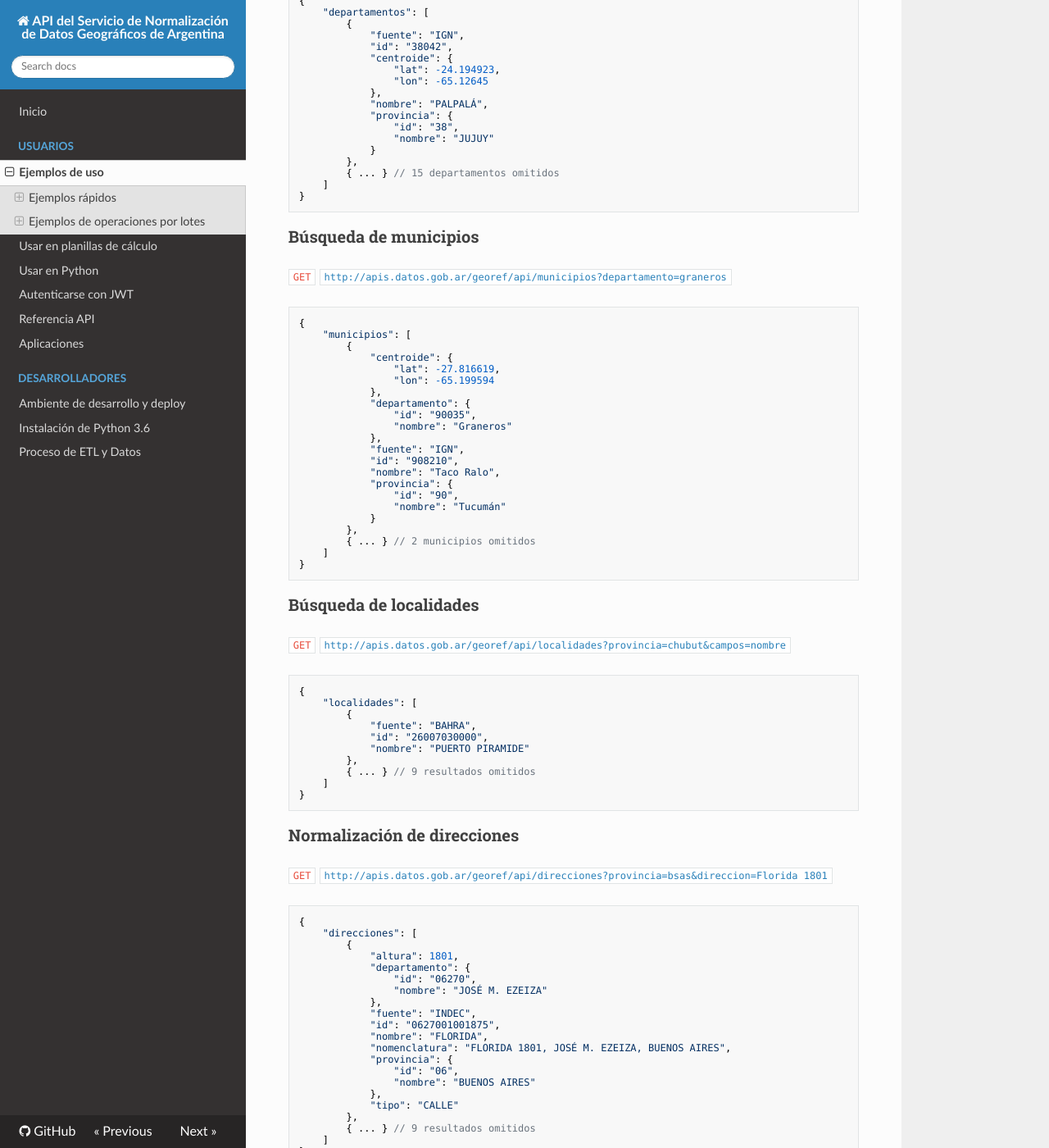
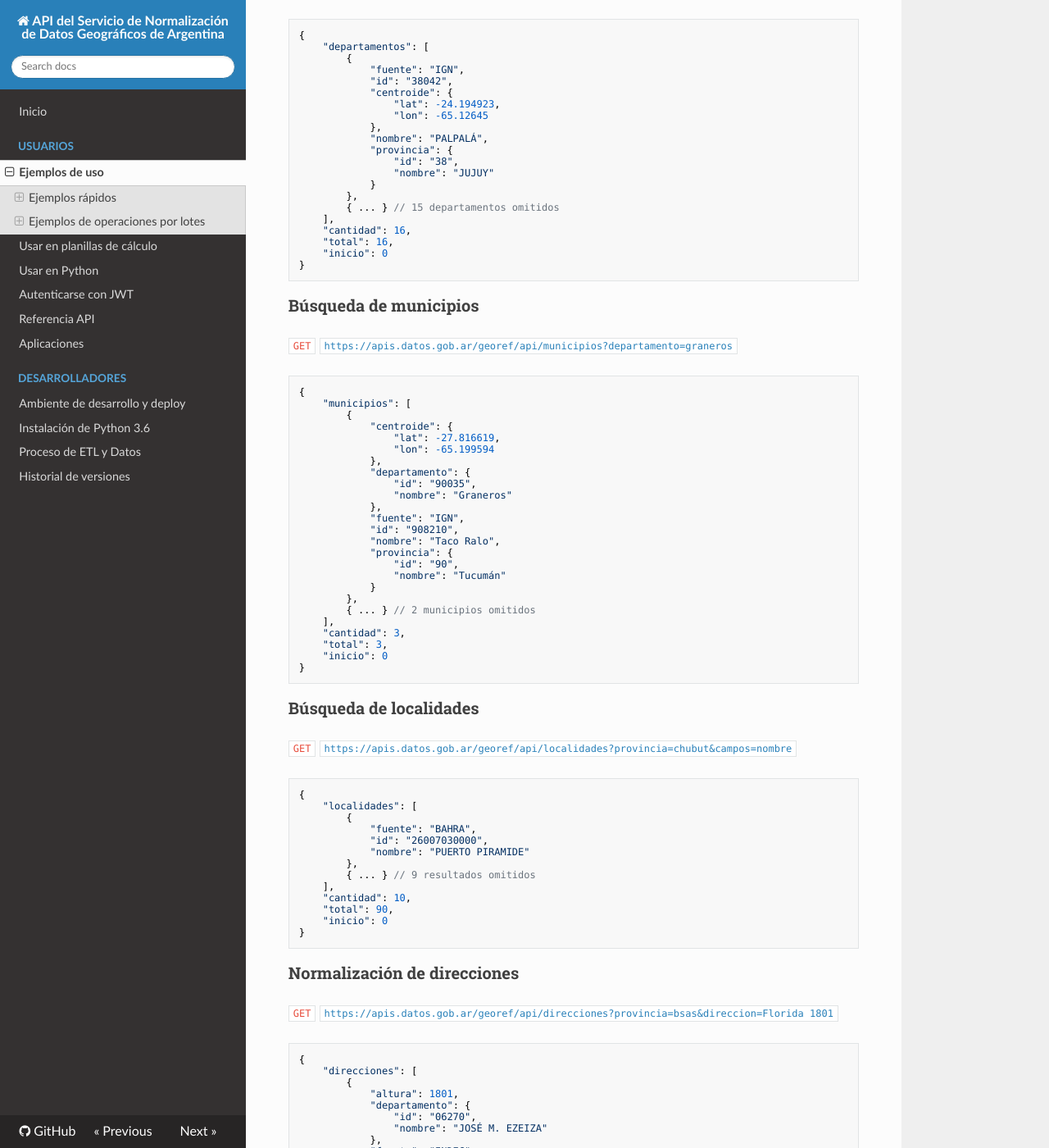
Before and after one commit to datosgobar/georef-ar-api, an MkDocs documentation site: the page built from docs/quick_start.md, in a window 1280 px wide and 1400 px high, scrolled down 1006 px. Shown: the whole window at 82% size. Built offline with MkDocs 1.6.1, drawn with Linux system fonts in a browser that asks for light colours; nearby versions of some CDN libraries; some of the changed text lies outside the part shown.

````diff
--- a/docs/quick_start.md
+++ b/docs/quick_start.md
@@ -21,7 +21,7 @@
 A continuación, se muestran algunos ejemplos de uso de la API, utilizando los recursos `GET`:
 
 ### Búsqueda de provincias
-`GET` [`http://apis.datos.gob.ar/georef/api/provincias?nombre=cordoba`](http://apis.datos.gob.ar/georef/api/provincias?nombre=cordoba)
+`GET` [`https://apis.datos.gob.ar/georef/api/provincias?nombre=cordoba`](https://apis.datos.gob.ar/georef/api/provincias?nombre=cordoba)
 ```
 {
     "provincias": [
@@ -34,12 +34,15 @@ A continuación, se muestran algunos ejemplos de uso de la API, utilizando los r
             },
             "nombre": "CÓRDOBA"
         }
-    ]
+    ],
+    "cantidad": 1,
+    "total": 1,
+    "inicio": 0
 }
 ```
 
 ### Búsqueda de departamentos
-`GET` [`http://apis.datos.gob.ar/georef/api/departamentos?provincia=jujuy&max=16`](http://apis.datos.gob.ar/georef/api/departamentos?provincia=jujuy&max=16)
+`GET` [`https://apis.datos.gob.ar/georef/api/departamentos?provincia=jujuy&max=16`](https://apis.datos.gob.ar/georef/api/departamentos?provincia=jujuy&max=16)
 ```
 {
     "departamentos": [
@@ -57,12 +60,15 @@ A continuación, se muestran algunos ejemplos de uso de la API, utilizando los r
             }
         },
         { ... } // 15 departamentos omitidos
-    ]
+    ],
+    "cantidad": 16,
+    "total": 16,
+    "inicio": 0
 }
 ```
 
 ### Búsqueda de municipios
-`GET` [`http://apis.datos.gob.ar/georef/api/municipios?departamento=graneros`](http://apis.datos.gob.ar/georef/api/municipios?departamento=graneros)
+`GET` [`https://apis.datos.gob.ar/georef/api/municipios?departamento=graneros`](https://apis.datos.gob.ar/georef/api/municipios?departamento=graneros)
 ```
 {
     "municipios": [
@@ -84,12 +90,15 @@ A continuación, se muestran algunos ejemplos de uso de la API, utilizando los r
             }
         },
         { ... } // 2 municipios omitidos
-    ]
+    ],
+    "cantidad": 3,
+    "total": 3,
+    "inicio": 0
 }
 ```
 
 ### Búsqueda de localidades
-`GET` [`http://apis.datos.gob.ar/georef/api/localidades?provincia=chubut&campos=nombre`](http://apis.datos.gob.ar/georef/api/localidades?provincia=chubut&campos=nombre)
+`GET` [`https://apis.datos.gob.ar/georef/api/localidades?provincia=chubut&campos=nombre`](https://apis.datos.gob.ar/georef/api/localidades?provincia=chubut&campos=nombre)
 ```
 {
     "localidades": [
@@ -99,12 +108,15 @@ A continuación, se muestran algunos ejemplos de uso de la API, utilizando los r
             "nombre": "PUERTO PIRAMIDE"
         },
         { ... } // 9 resultados omitidos
-    ]
+    ],
+    "cantidad": 10,
+    "total": 90,
+    "inicio": 0
 }
 ```
 
 ### Normalización de direcciones
-`GET` [`http://apis.datos.gob.ar/georef/api/direcciones?provincia=bsas&direccion=Florida 1801`](http://apis.datos.gob.ar/georef/api/direcciones?provincia=bsas&direccion=Florida%201801)
+`GET` [`https://apis.datos.gob.ar/georef/api/direcciones?provincia=bsas&direccion=Florida 1801`](https://apis.datos.gob.ar/georef/api/direcciones?provincia=bsas&direccion=Florida%201801)
 ```
 {
     "direcciones": [
@@ -125,12 +137,15 @@ A continuación, se muestran algunos ejemplos de uso de la API, utilizando los r
             "tipo": "CALLE"
         },
         { ... } // 9 resultados omitidos
-    ]
+    ],
+    "cantidad": 1,
+    "total": 13,
+    "inicio": 0
 }
 ```
 
 ### Entidades geográficas en un punto
-`GET` [`http://apis.datos.gob.ar/georef/api/ubicacion?lat=-27.2741&lon=-66.7529`](http://apis.datos.gob.ar/georef/api/ubicacion?lat=-27.2741&lon=-66.7529)
+`GET` [`https://apis.datos.gob.ar/georef/api/ubicacion?lat=-27.2741&lon=-66.7529`](https://apis.datos.gob.ar/georef/api/ubicacion?lat=-27.2741&lon=-66.7529)
 ```
 {
     "ubicacion": {
@@ -154,10 +169,10 @@ A continuación, se muestran algunos ejemplos de uso de la API, utilizando los r
 ```
 
 ## Ejemplos de operaciones por lotes
-Todos los recursos de la API tienen una variante `POST`, que permite realizar varias consultas en una misma petición.
+Todos los recursos de la API tienen una variante `POST`, que permite realizar varias consultas en una misma petición. De esta forma, se pueden envíar más consultas en menos tiempo.
 
 ### Búsqueda de municipios en lotes
-`POST` `http://apis.datos.gob.ar/georef/api/municipios`
+`POST` `https://apis.datos.gob.ar/georef/api/municipios`
 ```json
 {
     "municipios": [
@@ -186,7 +201,10 @@ Resultados:
                     "id": "060301",
                     "nombre": "General Belgrano"
                 }
-            ]
+            ],
+            "cantidad": 1,
+            "total": 8,
+            "inicio": 0
         },
         {
             "municipios": [
@@ -201,14 +219,17 @@ Resultados:
                     "provincia_id": "42",
                     "provincia_nombre": "La Pampa"
                 }
-            ]
+            ],
+            "cantidad": 1,
+            "total": 2,
+            "inicio": 0
         }
     ]
 }
 ```
 
 ### Normalización de direcciones en lotes
-`POST` `http://apis.datos.gob.ar/georef/api/direcciones`
+`POST` `https://apis.datos.gob.ar/georef/api/direcciones`
 ```json
 {
     "direcciones": [
@@ -237,17 +259,23 @@ Resultados:
                     "id": "0642701011435",
                     "nombre": "SANTA FE"
                 }
-            ]
+            ],
+            "cantidad": 1,
+            "total": 25,
+            "inicio": 0
         },
         {
             "direcciones": [
                 {
                     "altura": 4010,
                     "fuente": "INDEC",
-                    "id": "0656801001020",
+                    "id": "8204229000610",
                     "nombre": "CORRIENTES"
                 }
-            ]
+            ],
+            "cantidad": 1,
+            "total": 1,
+            "inicio": 0
         }
     ]
 }
--- a/mkdocs.yml
+++ b/mkdocs.yml
@@ -19,6 +19,7 @@ nav:
     - Ambiente de desarrollo y deploy: developers/georef-api-development.md
     - Instalación de Python 3.6: developers/python3.6.md
     - Proceso de ETL y Datos: developers/georef-api-data.md
+    - Historial de versiones: history.md
 
 theme:
   name: readthedocs
````
Also changed, not shown: other parts of docs/quick_start.md (+3 -2 lines), docs/developers/georef-api-development.md (+3 -1 lines), docs/history.md (+14 -14 lines), docs/index.md (+16 -7 lines).
